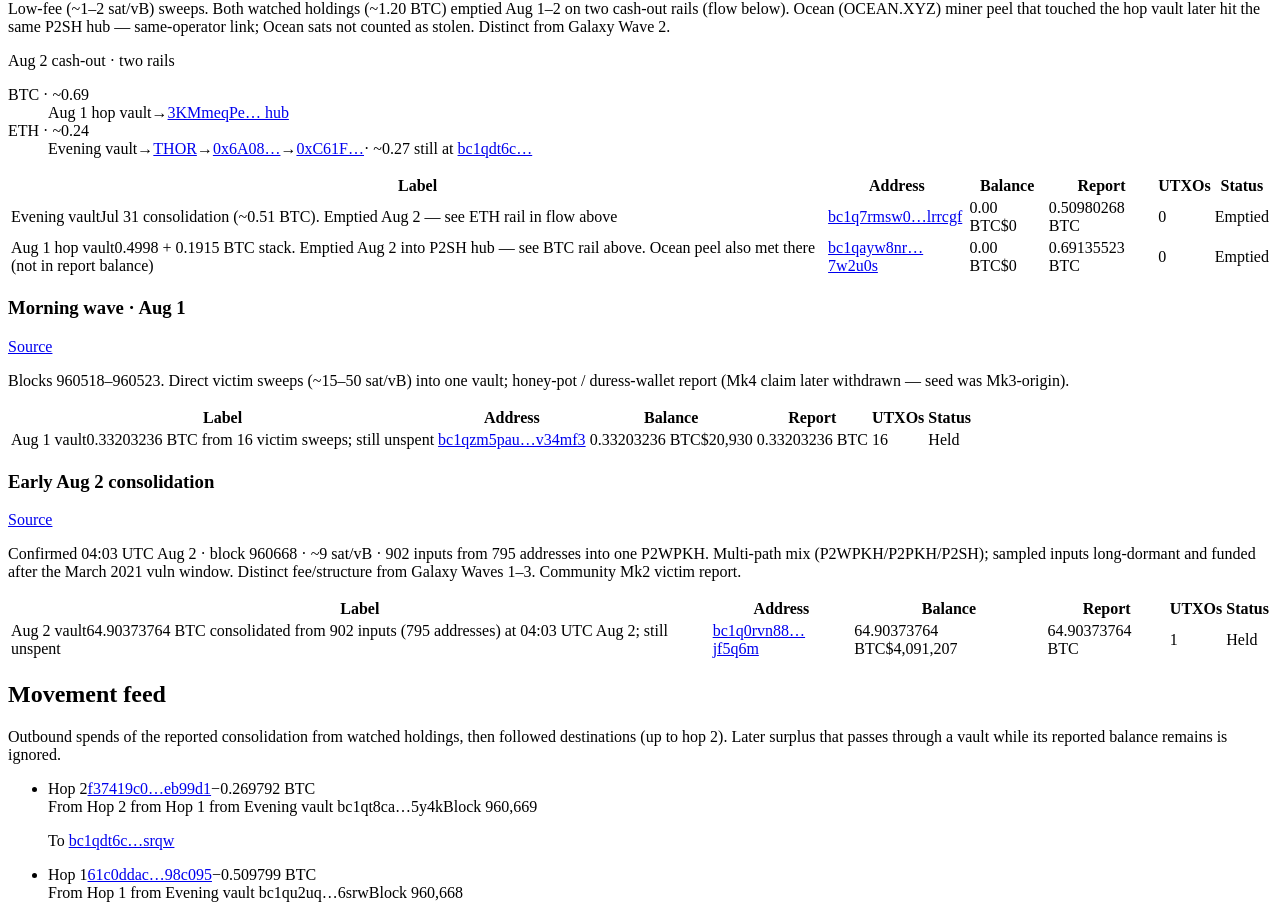
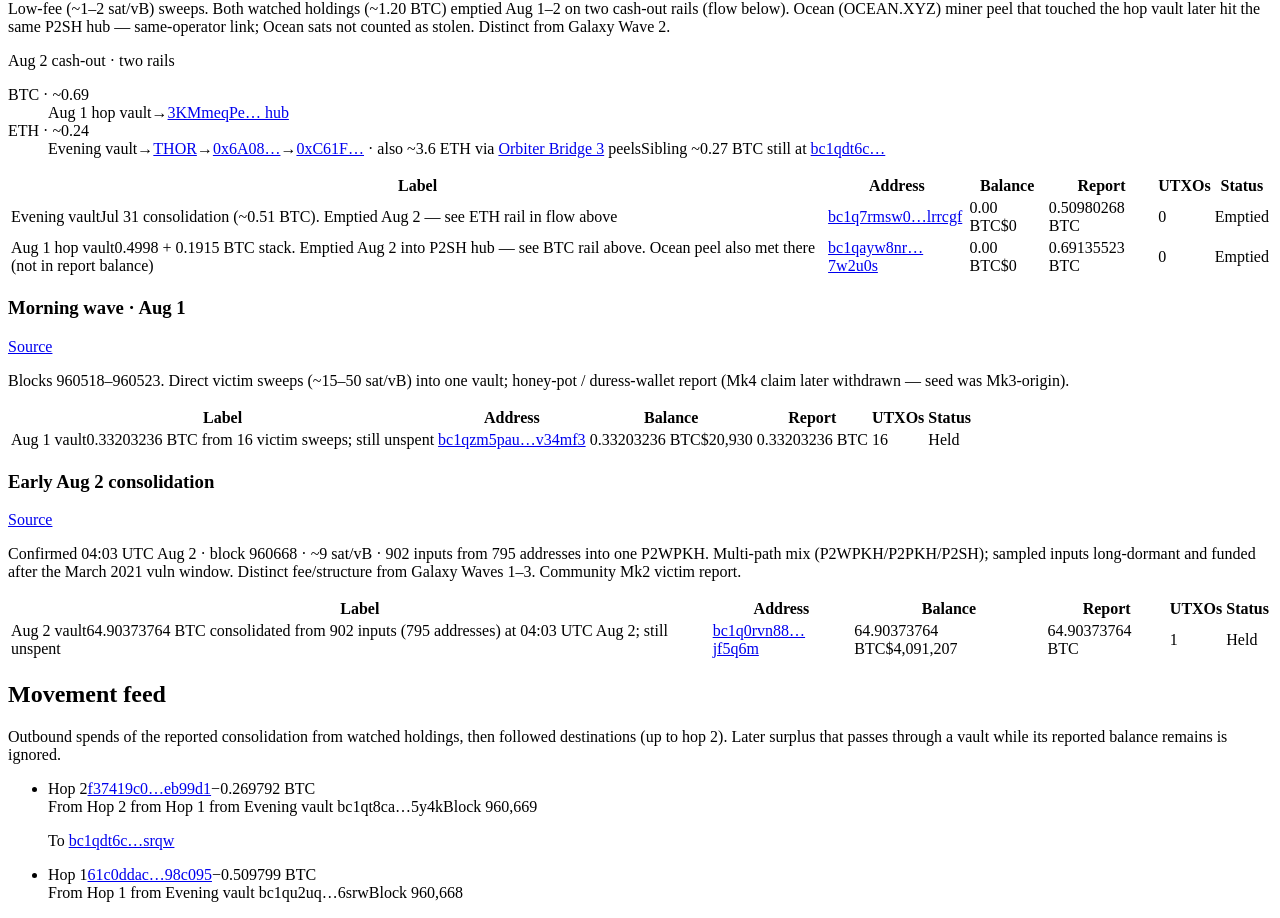
Before and after one commit to SamSamskies/coldcard-hack-tracker, a React (Vite) app: page / in a window 1280 px wide. Shown: the part 4234-5152 px from the top of the page. Built offline with nearby package versions, Linux system fonts and the light colour scheme; no server answers; the HTML template or start-up script is replaced by a standard one.

Commit message:
feat: update AddressList with additional cashout details and style adjustments
- Added a note in AddressList to display additional cashout information for ETH via Orbiter Bridge 3.
- Adjusted styles for cashout notes and parked balances for improved readability and layout.

```diff
--- a/src/components/AddressList.tsx
+++ b/src/components/AddressList.tsx
@@ -201,8 +201,21 @@ function EveningCashoutFlow() {
             >
               0xC61F…
             </a>
+            <span className="cashout-note">
+              {' '}
+              · also ~3.6 ETH via{' '}
+              <a
+                className="mono note-link"
+                href="https://etherscan.io/address/0x3bDB03ad7363152DFBc185Ee23eBC93F0CF93fd1"
+                target="_blank"
+                rel="noreferrer"
+              >
+                Orbiter Bridge 3
+              </a>{' '}
+              peels
+            </span>
             <span className="cashout-parked">
-              · ~0.27 still at{' '}
+              Sibling ~0.27 BTC still at{' '}
               <a
                 className="mono note-link"
                 href={explorerAddressUrl(
--- a/src/styles.css
+++ b/src/styles.css
@@ -928,16 +928,15 @@ button:focus-visible {
   opacity: 0.55;
 }
 
-.cashout-parked {
-  white-space: nowrap;
+.cashout-note {
+  white-space: normal;
 }
 
-@media (max-width: 719px) {
-  .cashout-parked {
-    display: block;
-    margin-top: 0.2rem;
-    white-space: normal;
-  }
+.cashout-parked {
+  display: block;
+  margin-top: 0.25rem;
+  font-size: 0.76rem;
+  color: var(--text-muted);
 }
 
 .address-table-wrap.is-scrollable {
```
